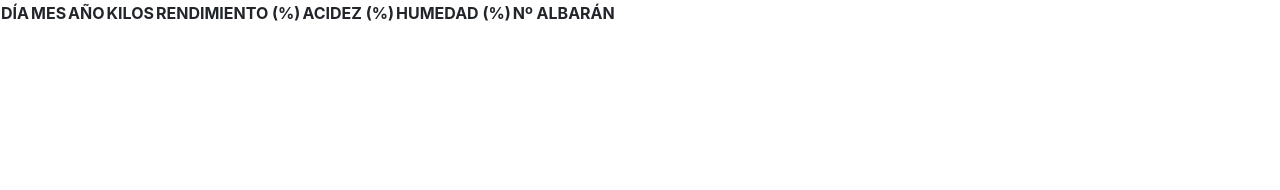
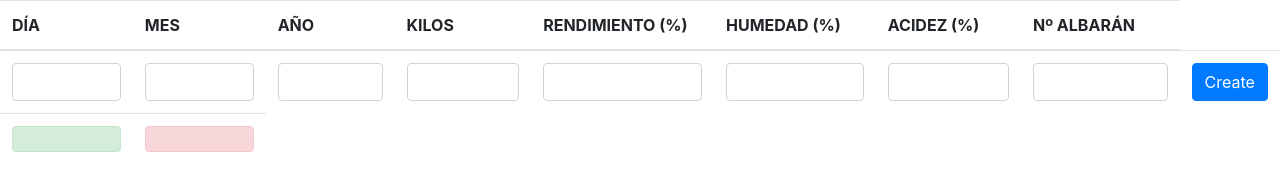
Before and after one commit to josprimen/API-josprimen, a website: page 8-basicHtmlBowerAngularBootstrap/public/index.html in a window 1280 px wide. Drawn offline with Linux system fonts and the light colour scheme; no server answers.

Commit message:
insert form created and button to delete one obejct added

```diff
--- a/8-basicHtmlBowerAngularBootstrap/public/listOlive.html
+++ b/8-basicHtmlBowerAngularBootstrap/public/listOlive.html
@@ -1,26 +1,46 @@
-<table>
-    <thread>
+<table class="table">
+    <thead>
         <tr>
             <th>DÍA</th>
             <th>MES</th>
             <th>AÑO</th>
             <th>KILOS</th>
             <th>RENDIMIENTO (%)</th>
+            <th>HUMEDAD (%)</th>
             <th>ACIDEZ (%)</th>
-            <th>HUMEDAD (%)</th>
             <th>Nº ALBARÁN</th>
         </tr>
-    </thread>
+    </thead>
     <tbody>
+		<tr>
+			<td><input type="number" class="form-control" ng-model="newolive.DIA"></td>
+			<td><input type="number" class="form-control" ng-model="newolive.MES"></td>
+			<td><input type="number" class="form-control" ng-model="newolive.ANYO"></td>
+			<td><input type="number" class="form-control" ng-model="newolive.KGSACEITUNA"></td>
+			<td><input type="number" class="form-control" ng-model="newolive.RDTO"></td>
+			<td><input type="number" class="form-control" ng-model="newolive.HUMEDAD"></td>
+			<td><input type="number" class="form-control" ng-model="newolive.ACIDEZ"></td>
+			<td><input type="number" class="form-control" ng-model="newolive.TICKET"></td>
+			<td><button class="btn btn-primary" ng-click="newolivedata()">Create</button></td>
+		</tr>
         <tr ng-repeat="data in olivedata">
             <td>{{data.DIA}}</td>
             <td>{{data.MES}}</td>
             <td>{{data.ANYO}}</td>
             <td>{{data.KGSACEITUNA}}</td>
             <td>{{data.RDTO}}</td>
+            <td>{{data.HUMEDAD}}</td>
             <td>{{data.ACIDEZ}}</td>
-            <td>{{data.HUMEDAD}}</td>
             <td>{{data.TICKET}}</td>
+			<td><button class="btn btn-warning" ng-click="deleteticket(data.DIA, data.MES, data.ANYO, 				data.TICKET)">Delete</button></td>
         </tr>
     </tbody>
+
+	<tfoot>
+		<tr>
+		  <td><div class="alert alert-success">{{success_status}}</div></td>
+		  <td><h5 class="alert alert-danger">{{error_status}}</h5></td>
+		</tr>
+  	</tfoot>
+
 </table>
--- a/8-basicHtmlBowerAngularBootstrap/public/listOliveCtrl.js
+++ b/8-basicHtmlBowerAngularBootstrap/public/listOliveCtrl.js
@@ -5,11 +5,31 @@ angular
         var url = '/josprimenapi/v1/olive';
 
         function getData() {
-            $http.get(url).then(function(response) {
+            $http.get(url).then(function(res) {
                 console.log('Getting ' + url);
-                $scope.olivedata = response.data;
+                $scope.olivedata = res.data;
+				//$scope.success_status = res.status;
             });
         }
         getData();
+
+		$scope.newolivedata = function(){
+			$http.post(url, $scope.newolive).then(function(req, res){
+				console.log("Posting to " + url);
+				getData();
+				$scope.success_status = res.status;
+			});
+		};
+
+		$scope.deleteticket = function(day, month, year, ticket){
+
+			$http.delete(url + "/" + year + "/" + month + "/" + day + "/" + ticket).then(function(req,res){
+				console.log("Deleting delivery note with number: " + ticket);
+				//$scope.success_status = res.status + " delivery note number " + ticket + " deleted";
+				getData();
+			});
+
+		};
+
     }
 ]);
```
